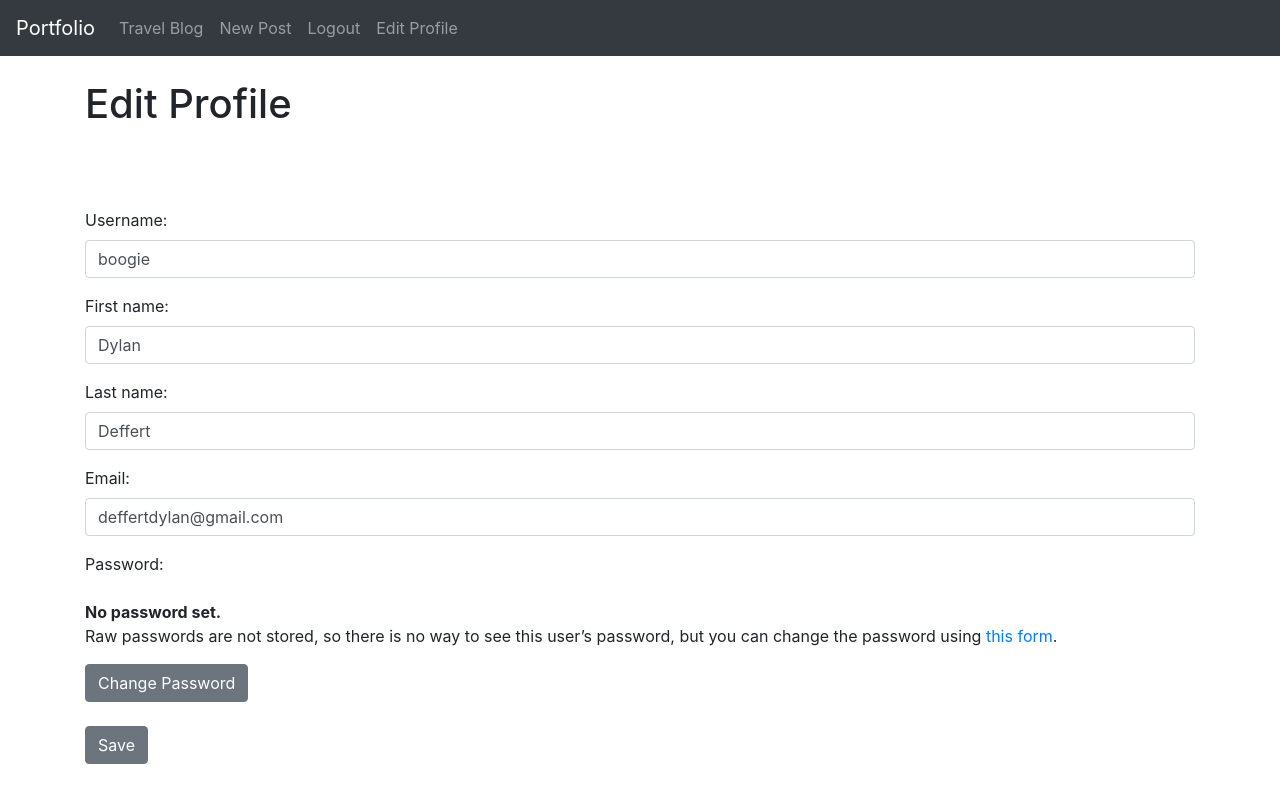
After one commit to indigold-code/Travel-Blog, a Django app: page /members/edit_profile/ in a window 1280 px wide. The commit adds this page. Run offline with Django 4.2, Linux system fonts and the light colour scheme; a user stored in the database is signed in.

Commit message:
having trouble overwriting the default django HTML for edit profile form, added a working link in the meantime but need to get rid of broken one

```diff
--- a/members/forms.py
+++ b/members/forms.py
@@ -1,4 +1,4 @@
-from django.contrib.auth.forms import UserCreationForm
+from django.contrib.auth.forms import UserCreationForm, UserChangeForm
 from django.contrib.auth.models import User
 from django import forms
 
@@ -18,3 +18,20 @@ class SignUpForm(UserCreationForm):
         self.fields['username'].widget.attrs['class'] = 'form-control'
         self.fields['password1'].widget.attrs['class'] = 'form-control'
         self.fields['password2'].widget.attrs['class'] = 'form-control'
+
+
+
+class EditProfileForm(UserChangeForm):
+    email = forms.EmailField(widget=forms.EmailInput(attrs={'class': 'form-control'}))
+    first_name = forms.CharField(max_length=100, widget=forms.TextInput(attrs={'class': 'form-control'}))
+    last_name = forms.CharField(max_length=100, widget=forms.TextInput(attrs={'class': 'form-control'}))
+    username = forms.CharField(max_length=100, widget=forms.TextInput(attrs={'class': 'form-control'}))
+
+
+
+
+
+
+    class Meta:
+        model = User
+        fields = ('username', 'first_name', 'last_name', 'email')
--- /dev/null
+++ b/members/templates/registration/edit_profile.html
@@ -0,0 +1,22 @@
+{% extends 'base.html' %}
+{% block title%}
+Edit Profile
+{% endblock %}
+
+{% block content %}
+{% if user.is_authenticated %}
+<h1>Edit Profile</h1>
+<br/>
+<br/>
+<br/>
+<div class="form-group">
+        <form method="POST">
+            {% csrf_token %}
+            {{ form.as_p }}
+            <a href="{% url 'change_password' %}" class="btn btn-secondary">Change Password</a> <br/> <br/>
+            <button class="btn btn-secondary">Save</button>
+</div>
+
+
+{% endif %}
+{% endblock %}
--- a/members/urls.py
+++ b/members/urls.py
@@ -1,6 +1,9 @@
-from .views import UserRegisterView
+from .views import UserRegisterView, UserEditView
 from django.urls import path
+from django.contrib.auth import views as auth_views
 
 urlpatterns = [
     path('register/', UserRegisterView.as_view(), name='register'),
+    path('edit_profile/', UserEditView.as_view(), name='edit_profile'),
+    path('password/', auth_views.PasswordChangeView.as_view(), name='change_password'),
 ]
--- a/members/views.py
+++ b/members/views.py
@@ -1,12 +1,22 @@
 from django.shortcuts import render
 from django.views import generic
-from django.contrib.auth.forms import UserCreationForm
+from django.contrib.auth.forms import UserCreationForm, UserChangeForm
 from django.urls import reverse_lazy
 from django.contrib.auth import logout
-from .forms import SignUpForm
+from .forms import SignUpForm, EditProfileForm
 
 
 class UserRegisterView(generic.CreateView):
     form_class = SignUpForm
     template_name = 'registration/register.html'
     success_url = reverse_lazy('login')
+
+
+
+class UserEditView(generic.UpdateView):
+    form_class = EditProfileForm
+    template_name = 'registration/edit_profile.html'
+    success_url = reverse_lazy('home')
+
+    def get_object(self):
+        return self.request.user
--- a/templates/base.html
+++ b/templates/base.html
@@ -36,6 +36,9 @@
             <li class="nav-item">
               <a class="nav-link" href="{% url 'logout' %}">Logout</a>
             </li>
+            <li class="nav-item">
+              <a class="nav-link" href="{% url 'edit_profile' %}">Edit Profile</a>
+            </li>
           {% else %}
           <li class="nav-item">
             <a class="nav-link" href="{% url 'register' %}">Register</a>
```
Also changed, not shown: db.sqlite3, 1 other file.
